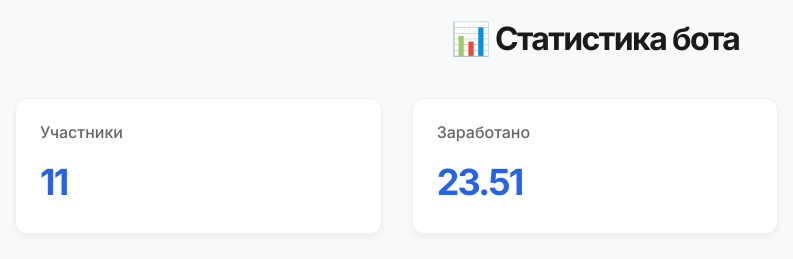
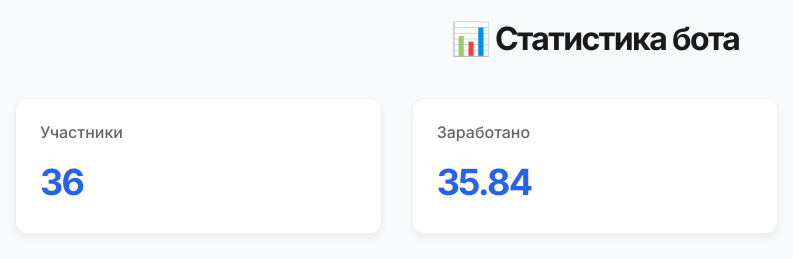
Before and after one commit to lixaradka/TonQuests-miniapp, a plain HTML site: page index.html in a window 1280 px wide. Shown: the top 259 px of the page, 45-838 px from the left. Drawn offline with nearby package versions, Linux system fonts and the light colour scheme.

Commit message:
Update index.html

```diff
--- a/index.html
+++ b/index.html
@@ -89,13 +89,13 @@
             <div class="col-12 col-md-4">
                 <div class="stats-block">
                     <h2>Участники</h2>
-                    <p id="participants">11</p>
+                    <p id="participants">36</p>
                 </div>
             </div>
             <div class="col-12 col-md-4">
                 <div class="stats-block">
                     <h2>Заработано</h2>
-                    <p id="earnings">23.51</p>
+                    <p id="earnings">35.84</p>
                 </div>
             </div>
             <div class="col-12 col-md-4">
```
